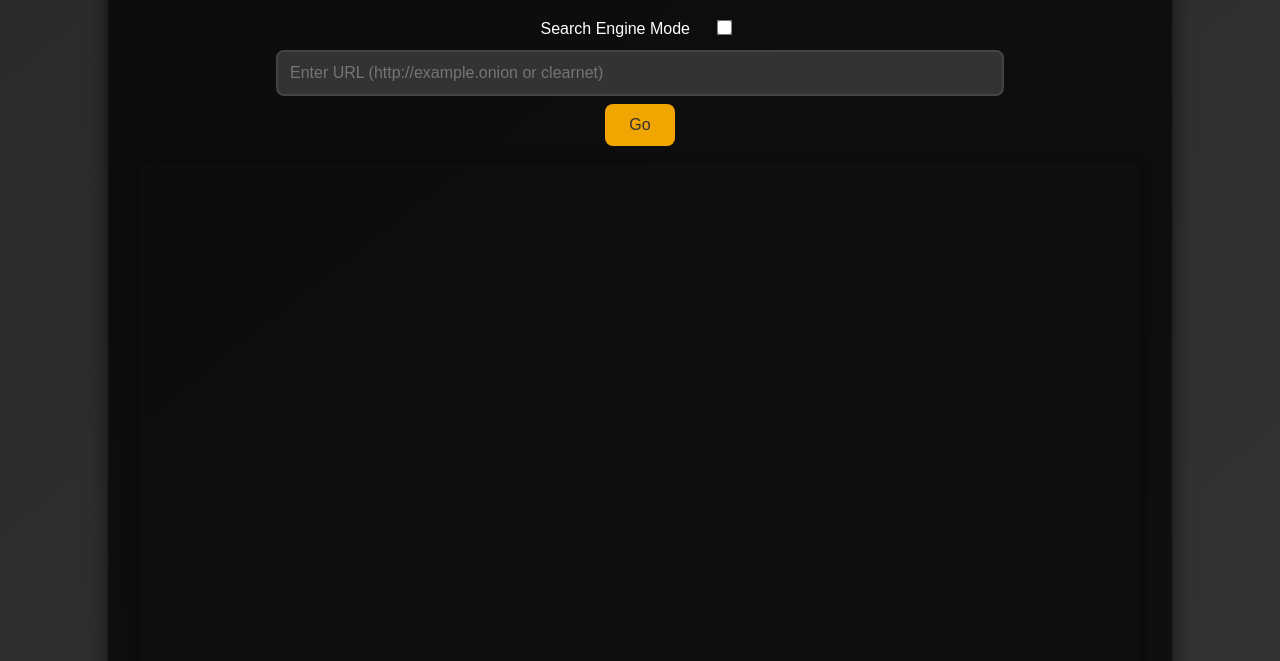
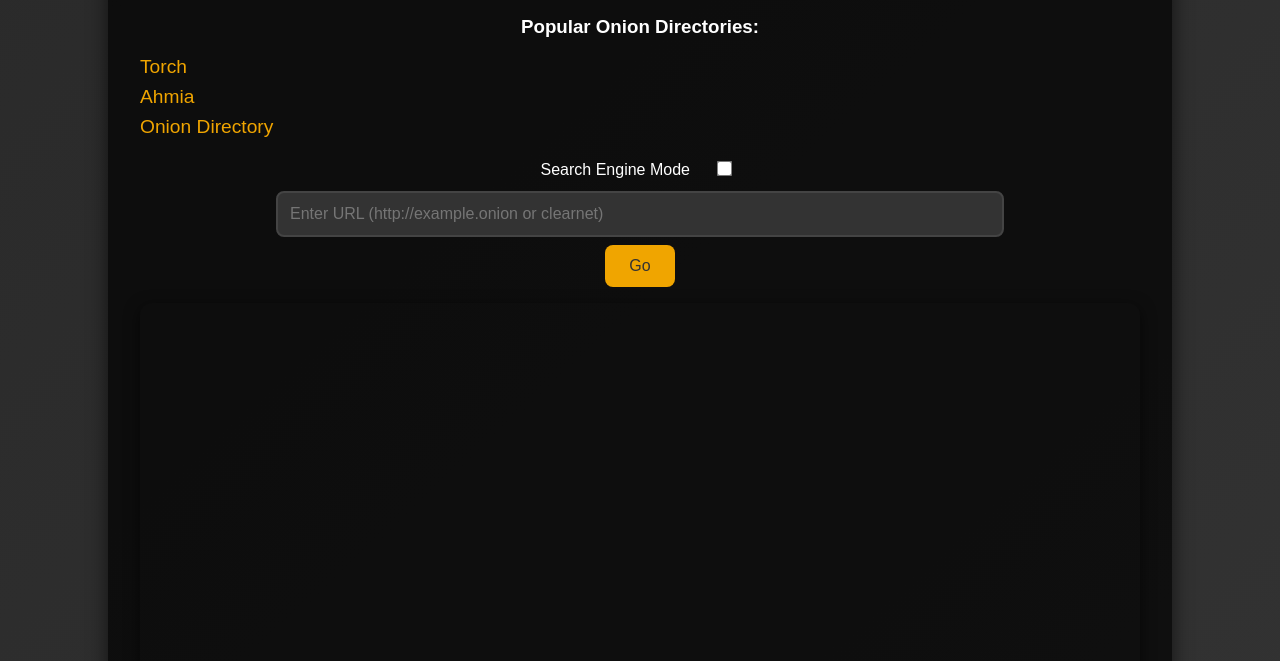
Before and after one commit to satyampathakk/dark-to-surf, a website: page public/index.html in a window 1280 px wide. Shown: the part 139-800 px from the top of the page. Drawn offline with Linux system fonts and the light colour scheme.

Commit message:
added some search engine to ease use

```diff
--- a/public/index.html
+++ b/public/index.html
@@ -85,6 +85,28 @@
       box-shadow: 0 4px 15px rgba(0, 0, 0, 0.6);
     }
 
+    /* Search engines list */
+    .search-engines {
+      margin: 1rem 0;
+      padding: 0;
+      list-style: none;
+      text-align: left;
+    }
+
+    .search-engines li {
+      margin: 0.5rem 0;
+    }
+
+    .search-engines a {
+      color: #f0a500;
+      text-decoration: none;
+      font-size: 1.2rem;
+    }
+
+    .search-engines a:hover {
+      color: #d88e00;
+    }
+
     /* Adding responsive design */
     @media (max-width: 768px) {
       input[type="text"] {
@@ -100,6 +122,16 @@
 <body>
   <div class="container">
     <h1>Tor Proxy Browser</h1>
+    <!-- Search engines section -->
+    <div>
+      <h3>Popular Onion Directories:</h3>
+      <ul class="search-engines">
+        <li><a href="/proxy?url=http://xmh57jrknzkhv6y3ls3ubitzfqnkrwxhopf5aygthi7d6rplyvk3noyd.onion/cgi-bin/omega/omega" target="view">Torch</a></li>
+        <li><a href="/proxy?url=http://juhanurmihxlp77nkq76byazcldy2hlmovfu2epvl5ankdibsot4csyd.onion/" target="view">Ahmia</a></li>
+        <li><a href="/proxy?url=http://jaz45aabn5vkemy4jkg4mi4syheisqn2wn2n4fsuitpccdackjwxplad.onion/" target="view">Onion Directory</a></li>
+      </ul>
+    </div>
+
     <form onsubmit="go(event)">
       <div>
         <label for="searchEngine">Search Engine Mode</label>
@@ -112,7 +144,7 @@
         <button type="submit">Go</button>
       </div>
     </form>
-    <iframe id="view"></iframe>
+    <iframe id="view" name="view"></iframe>
   </div>
 
   <script>
@@ -121,8 +153,8 @@
       const input = document.getElementById('url').value;
       const searchEngineMode = document.getElementById('searchEngine').checked;
       const frame = document.getElementById('view');
-        // Normal mode: direct URL
-        frame.src = '/proxy?url=' + encodeURIComponent(input);
+      // Normal mode: direct URL
+      frame.src = '/proxy?url=' + encodeURIComponent(input);
     }
   </script>
 </body>
```
